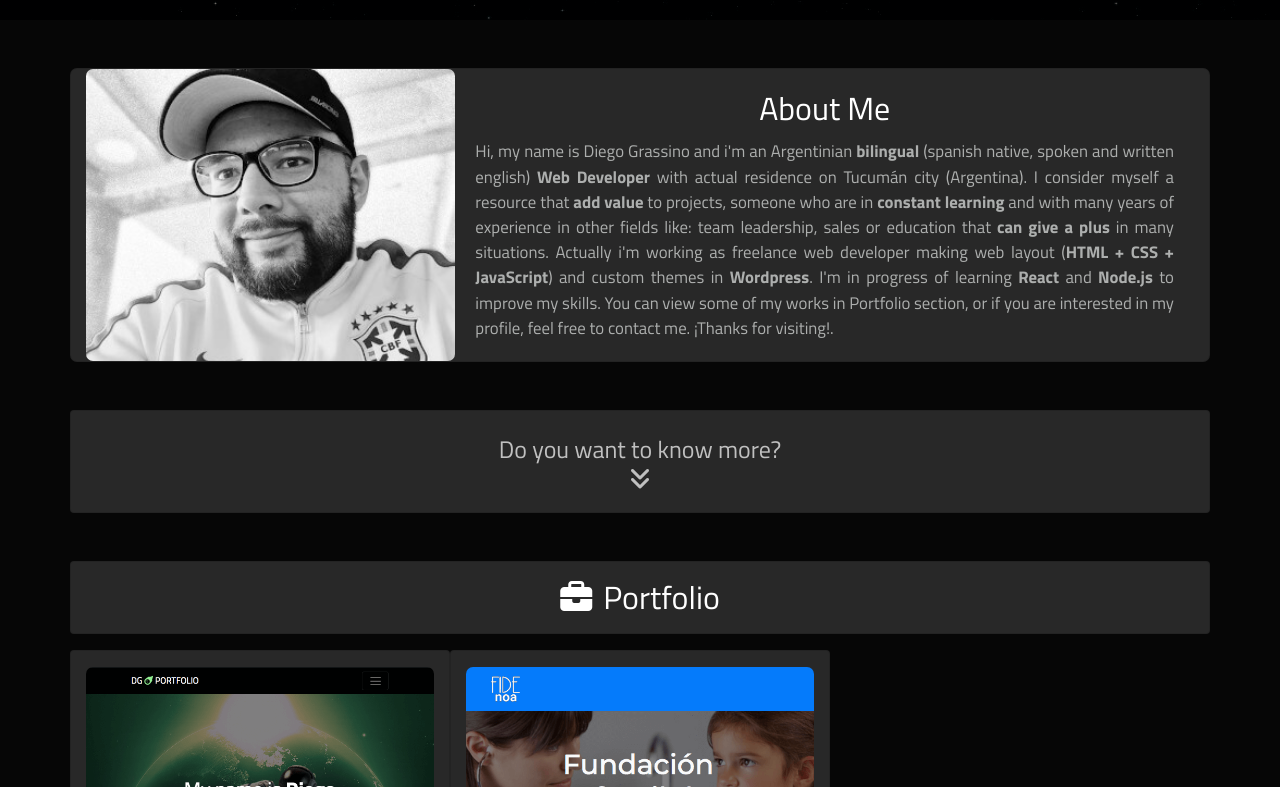
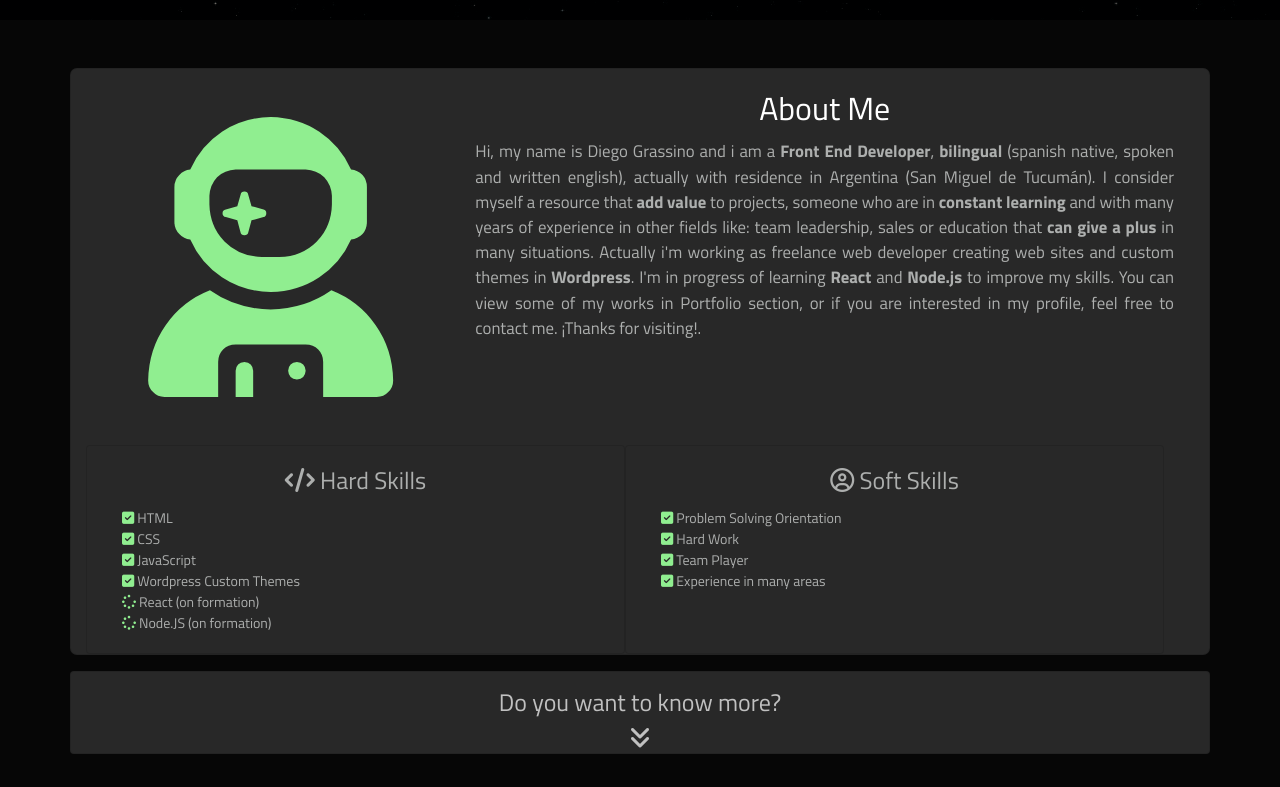
Before and after one commit to DG27AR/portfolio, a plain HTML site: page index.html in a window 1280 px wide. Shown: the part 793-1580 px from the top of the page. Drawn offline with nearby package versions, Linux system fonts and the light colour scheme.

Commit message:
Added Skills, animaton to more about me, animation to portfolio imgs

```diff
--- a/css/style.css
+++ b/css/style.css
@@ -126,3 +126,43 @@ body {
   transition-duration: 0.4s;
   color: white;
 }
+
+/* Angle Animation on more about me */
+
+.box-animate {
+  position: absolute;
+  top: 50%;
+  left: 50%;
+  transform: translate(-50%, 10%);
+
+  /*start animation*/
+  animation-name: pippo;
+  animation-duration: 1.2s;
+  animation-direction: alternate;
+  animation-iteration-count: infinite;
+  animation-timing-function: ease-in-out;
+}
+
+@keyframes pippo {
+  0% {
+    top: 55%;
+  }
+  100% {
+    top: 60%;
+  }
+}
+
+/* Animaton for Portfolio items */
+.zoom {
+  transition: transform 0.2s; /* Animation */
+}
+
+.zoom:hover {
+  transform: scale(1.05);
+}
+
+/* Skills */
+
+.check {
+  color: lightgreen;
+}
--- a/index.html
+++ b/index.html
@@ -97,7 +97,7 @@
               <h1 class="h3">My name is <strong>Diego Grassino</strong>,</h1>
             </div>
             <div class="header-subtext mt-2 header-subtitle">
-              <h5>and i'm a <strong>Web Developer</strong>.</h5>
+              <h5>and i'm a <strong>Front End Developer</strong>.</h5>
             </div>
             <div class="header-button mt-4 header-content-button">
               <a class="btn btn-lg btn-info more-rounded button-purple" href="#about-me">More About Me ...</a>
@@ -111,47 +111,77 @@
     <!-- About Me Start -->
 
     <div id="about-me"></div>
-    <section class="mt-5 mb-5">
-      <div class="container card my-5 more-rounded">
+    <section class="mt-5 mb-3">
+      <div class="container card more-rounded">
         <div class="row no-gutters">
-          <div class="col-md-4 more-rounded text-center short-info-card-img">
-            <!-- <i class="fas fa-user-astronaut my-5" style="font-size: 20em; color: lightgreen"></i> -->
+          <div class="col-md-4 more-rounded text-center">
+            <i class="fas fa-user-astronaut mt-5 mx-0" style="font-size: 20em; color: lightgreen"></i>
           </div>
           <div class="col-md-8">
             <div class="card-body about-me-content">
               <h4 class="card-title short-info-card-center text-white">About Me</h4>
               <p class="card-text short-info-card-justify welcome-custom">
-                Hi, my name is Diego Grassino and i'm an Argentinian
-                <strong>bilingual</strong> (spanish native, spoken and written english)
-                <strong>Web Developer</strong> with actual residence on Tucumán city (Argentina). I consider myself a
-                resource that <strong>add value</strong> to projects, someone who are in
-                <strong>constant learning</strong> and with many years of experience in other fields like: team
-                leadership, sales or education that <strong>can give a plus</strong> in many situations. Actually i'm
-                working as freelance web developer making web layout (<strong>HTML + CSS + JavaScript</strong>) and
-                custom themes in <strong>Wordpress</strong>. I'm in progress of learning <strong>React</strong> and
+                Hi, my name is Diego Grassino and i am a <strong>Front End Developer</strong>,
+                <strong>bilingual</strong> (spanish native, spoken and written english), actually with residence in
+                Argentina (San Miguel de Tucumán). I consider myself a resource that <strong>add value</strong> to
+                projects, someone who are in <strong>constant learning</strong> and with many years of experience in
+                other fields like: team leadership, sales or education that <strong>can give a plus</strong> in many
+                situations. Actually i'm working as freelance web developer creating web sites and custom themes in
+                <strong>Wordpress</strong>. I'm in progress of learning <strong>React</strong> and
                 <strong>Node.js</strong> to improve my skills. You can view some of my works in Portfolio section, or if
                 you are interested in my profile, feel free to contact me. ¡Thanks for visiting!.
               </p>
             </div>
           </div>
         </div>
+        <div class="row container mt-5">
+          <div class="card col-12 col-sm-12 col-md-6">
+            <div class="card-body">
+              <h5 class="card-title text-center"><i class="fas fa-code"></i> Hard Skills</h5>
+              <p class="card-text">
+                <i class="fas fa-check-square check"></i> HTML <br />
+                <i class="fas fa-check-square check"></i> CSS <br />
+                <i class="fas fa-check-square check"></i> JavaScript <br />
+                <i class="fas fa-check-square check"></i> Wordpress Custom Themes <br />
+                <i class="fas fa-spinner check"></i> React (on formation) <br />
+                <i class="fas fa-spinner check"></i> Node.JS (on formation) <br />
+              </p>
+            </div>
+          </div>
+          <div class="card col-12 col-sm-12 col-md-6">
+            <div class="card-body">
+              <h5 class="card-title text-center"><i class="far fa-user-circle"></i> Soft Skills</h5>
+              <p class="card-text">
+                <i class="fas fa-check-square check"></i> Problem Solving Orientation <br />
+                <i class="fas fa-check-square check"></i> Hard Work <br />
+                <i class="fas fa-check-square check"></i> Team Player <br />
+                <i class="fas fa-check-square check"></i> Experience in many areas <br />
+              </p>
+            </div>
+          </div>
+        </div>
       </div>
     </section>
-    <!-- About Me End -->
 
+    <!-- More about me section -->
     <div class="container card">
       <div class="accordion" id="accordionExample">
         <div class="accordion-item">
           <h5 class="accordion-header text-center" id="headingOne">
             <a
-              class="accordion-button more-rounded more-info mt-4"
+              class="accordion-button more-rounded more-info mt-3 mb-3"
               type="button"
               data-bs-toggle="collapse"
               data-bs-target="#collapseOne"
               aria-expanded="true"
               aria-controls="collapseOne"
             >
-              <p class="card-title">Do you want to know more?<br /><i class="fas fa-angle-double-down"></i></p>
+              <div class="card-title">
+                Do you want to know more?
+                <div class="container box-animate">
+                  <i class="fas fa-angle-double-down"></i>
+                </div>
+              </div>
             </a>
           </h5>
           <div
@@ -199,11 +229,11 @@
     <div class="container mt-3 more-rounded">
       <div class="row">
         <div class="mb-3 card col-12 col-sm-6 col-md-4">
-          <img src="/img/portfolio.png" class="card-img-top mt-3 more-rounded" alt="..." />
+          <img src="/img/portfolio.png" class="card-img-top mt-3 more-rounded zoom" alt="This Portfolio" />
           <div class="card-body">
             <div class="mt-1 mb-2 row">
               <div class="col-12 text-center mb-2">
-                <a class="btn button-green text-muted" style="width: 100%"><i class="fas fa-link mr-1"></i> Link</a>
+                <a class="btn button-green disabled" style="width: 100%"><i class="fas fa-link mr-1"></i> Link</a>
               </div>
               <div class="col-12 text-center">
                 <a
@@ -221,7 +251,7 @@
           </div>
         </div>
         <div class="mb-3 card col-12 col-sm-6 col-md-4">
-          <img src="/img/fidenoa.png" class="card-img-top mt-3 more-rounded" alt="..." />
+          <img src="/img/fidenoa.png" class="card-img-top mt-3 more-rounded zoom" alt=".Fidenoa.ar" />
           <div class="card-body">
             <div class="mt-1 mb-2 row">
               <div class="col-12 text-center mb-2">
```
